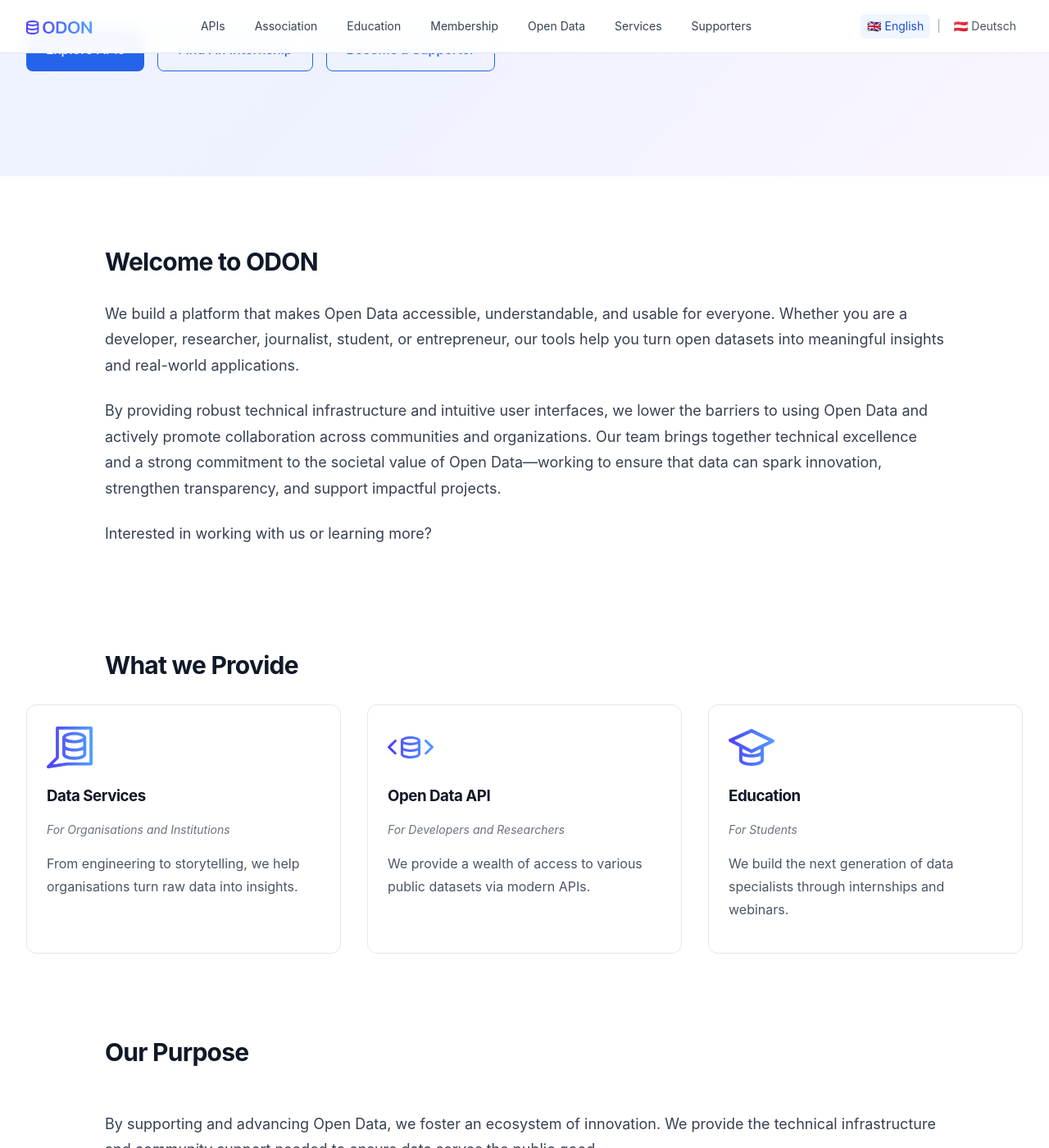
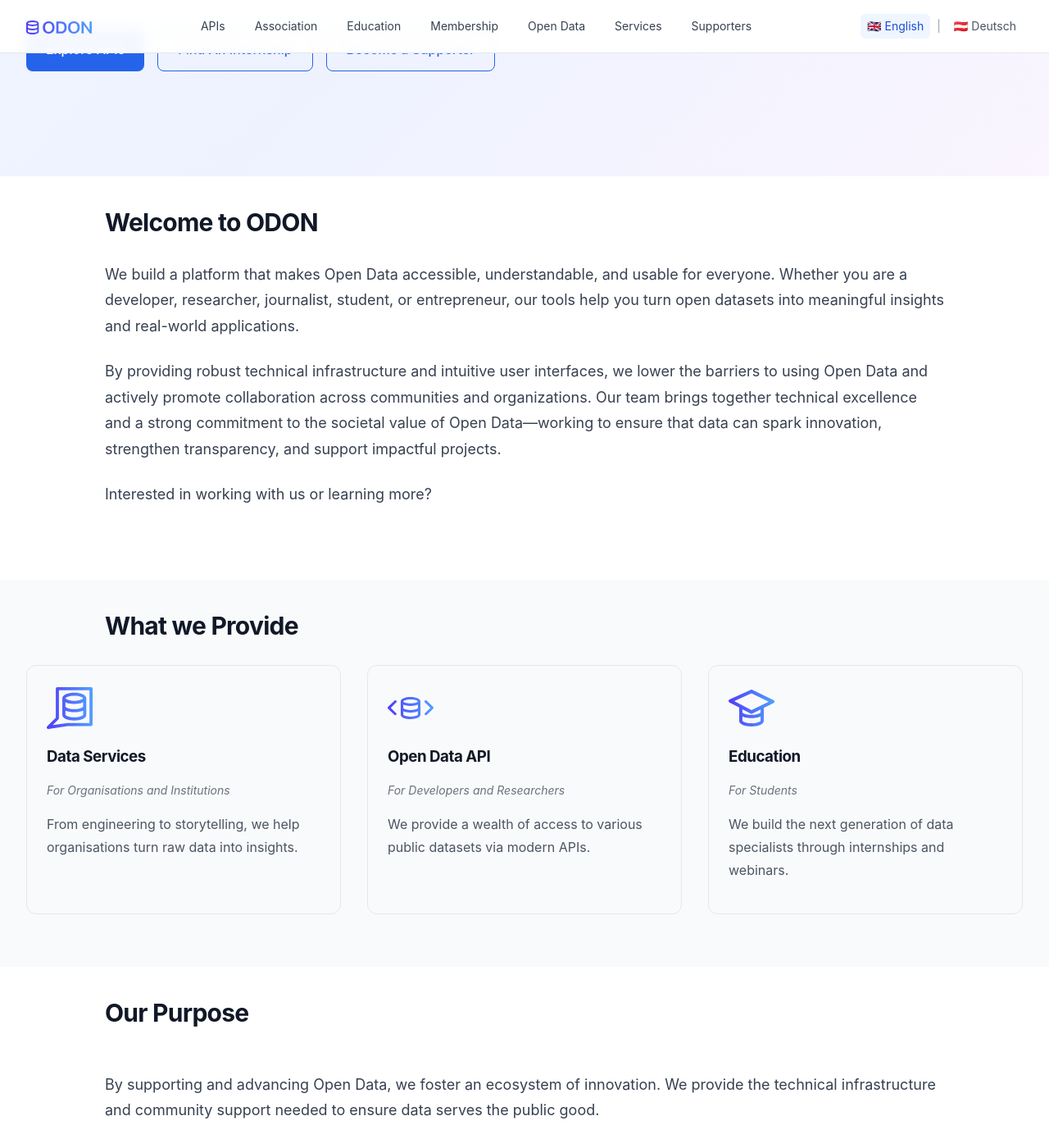
Before and after one commit to verein-odon/verein-odon.github.io, a Jekyll site: the page built from docs/en/index.md, in a window 1280 px wide and 1400 px high, scrolled down 573 px. Shown: the whole window at 82% size. Built offline with Jekyll 4.4.1, drawn with Linux system fonts in a browser that asks for light colours.

Commit message:
Fine-tuning styling

```diff
--- a/docs/assets/main.scss
+++ b/docs/assets/main.scss
@@ -524,7 +524,7 @@ a.btn-primary, a.btn-primary:hover {
 
 /* Section Styles */
 .section {
-  padding: 5rem 0 1em 0;
+  padding: 2rem 0 4em 0;
 }
 
 .bg-white {
--- a/docs/en/index.md
+++ b/docs/en/index.md
@@ -31,7 +31,7 @@ show_excerpts: true
 <!-- END --- Intro section ----------------------->
 
 <!-- What We Do Section -->
-<section class="section bg-white">
+<section class="section bg-gray">
     <div class="container">
         <div class="content-section">
             <h2>
```
